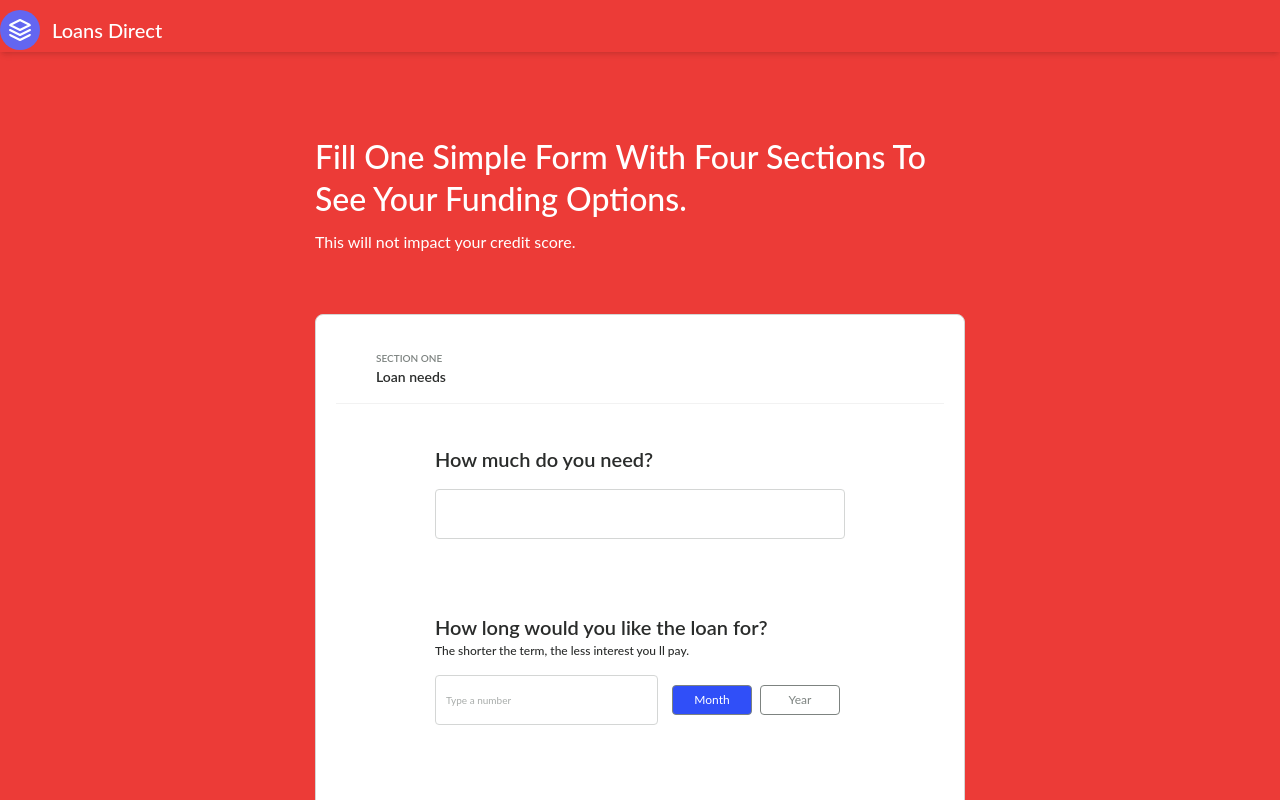
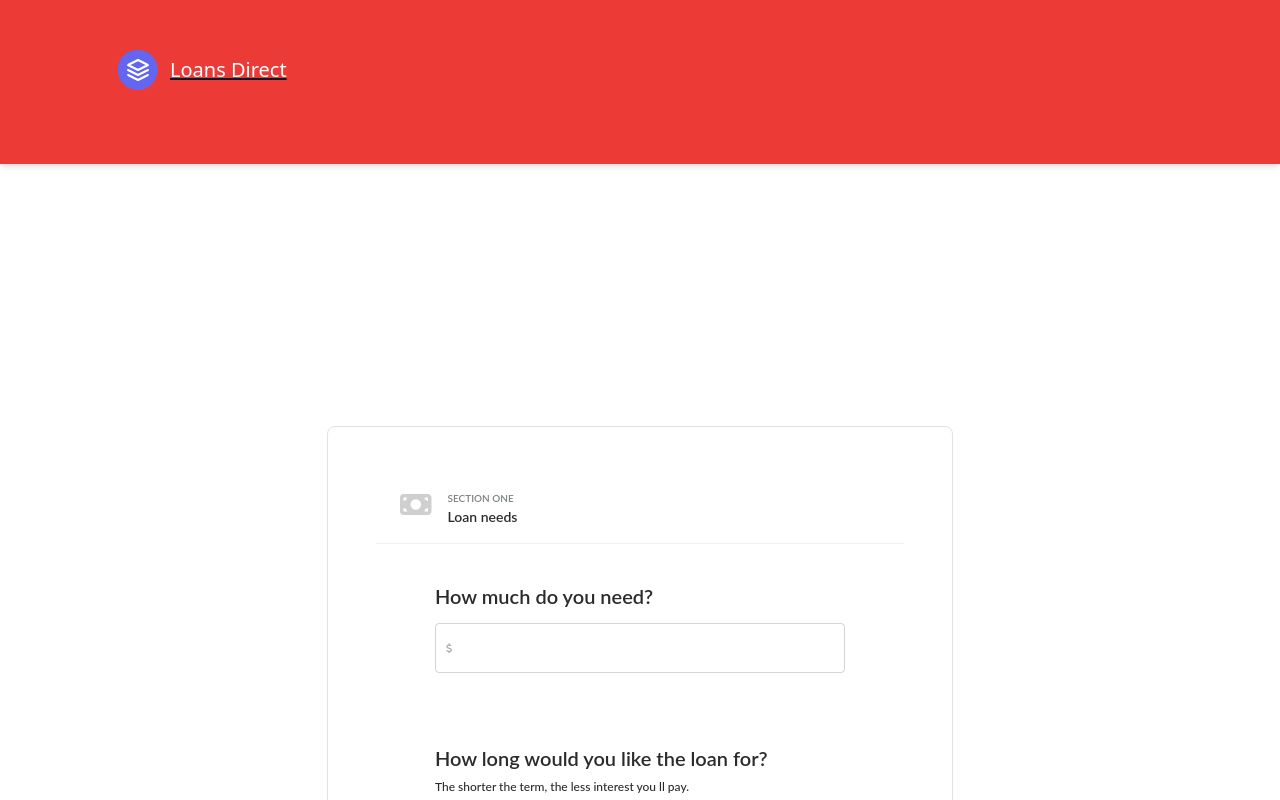
Before and after one commit to loansdirectcanada/lending-app, a Next.js app: page / in a window 1280 px wide. Shown: the top 800 px of the page. Built offline with nearby package versions, Linux system fonts and the light colour scheme.

Commit message:
updateds crossorigin

```diff
--- a/components/navbar.jsx
+++ b/components/navbar.jsx
@@ -3,7 +3,7 @@
 const Navbar = () => {
   return (
     <header className="py-0.5 shadow-md bg-[#ec3b37]">
-      <div className="container mx-auto flex flex-wrap p-2.8 pt-2 flex-col md:flex-row items-center ">
+      <div className="container mx-auto flex flex-wrap p-5  flex-col md:flex-row items-center ">
         <Link href="/">
           <a className="flex title-font font-medium items-center text-gray-900 mb-4 md:mb-0">
             <svg
--- a/pages/_app.js
+++ b/pages/_app.js
@@ -12,12 +12,13 @@
           href="https://cdnjs.cloudflare.com/ajax/libs/font-awesome/6.0.0/css/all.min.css"
           integrity="sha512-9usAa10IRO0HhonpyAIVpjrylPvoDwiPUiKdWk5t3PyolY1cOd4DSE0Ga+ri4AuTroPR5aQvXU9xC6qOPnzFeg=="
           referrerpolicy="no-referrer"
+          crossOrigin="anonymous"
         />
-
         <link
           href="https://cdn.jsdelivr.net/npm/bootstrap@5.1.3/dist/css/bootstrap.min.css"
           rel="stylesheet"
           integrity="sha384-1BmE4kWBq78iYhFldvKuhfTAU6auU8tT94WrHftjDbrCEXSU1oBoqyl2QvZ6jIW3"
+          crossOrigin="anonymous"
         ></link>
       </Head>
       <Script
```
